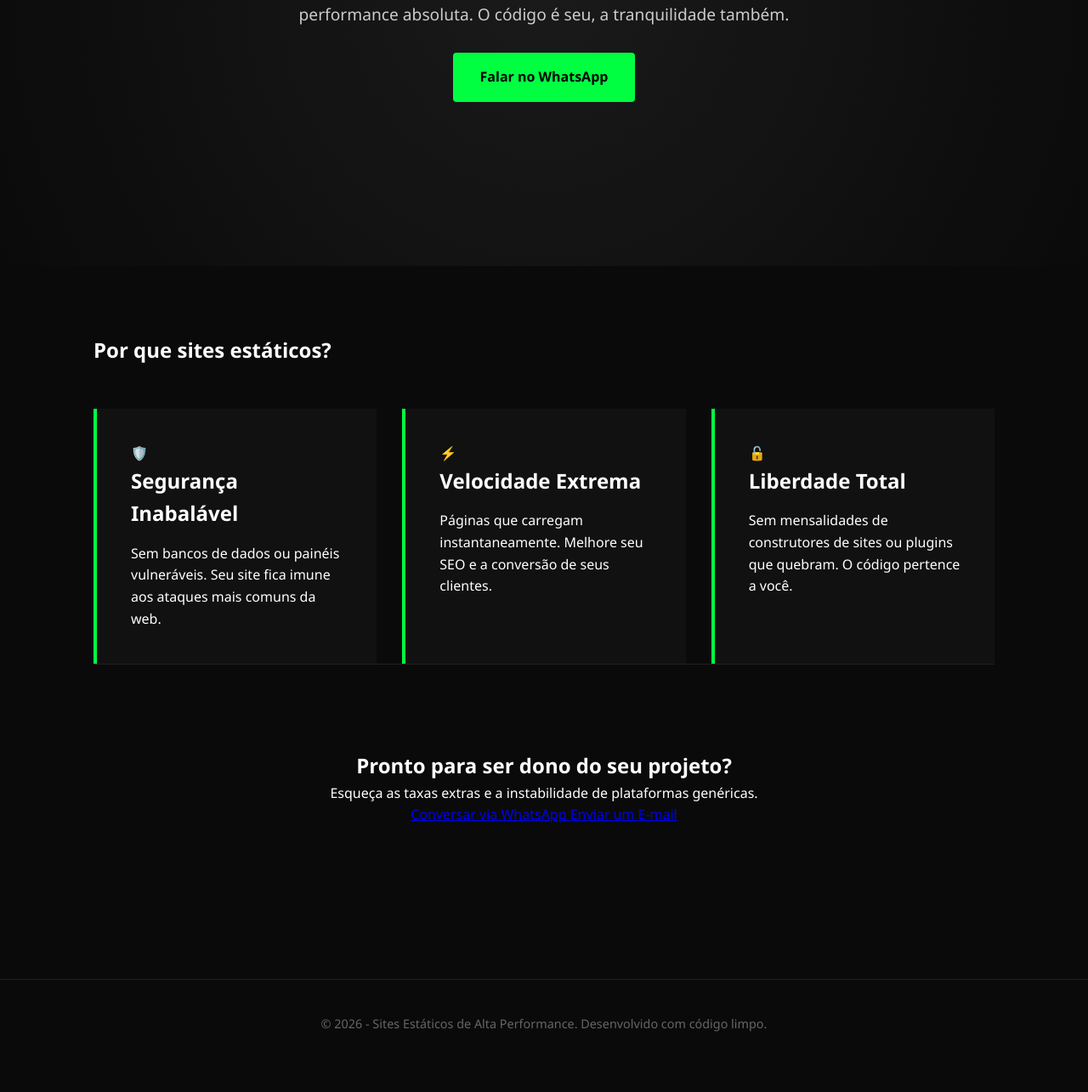
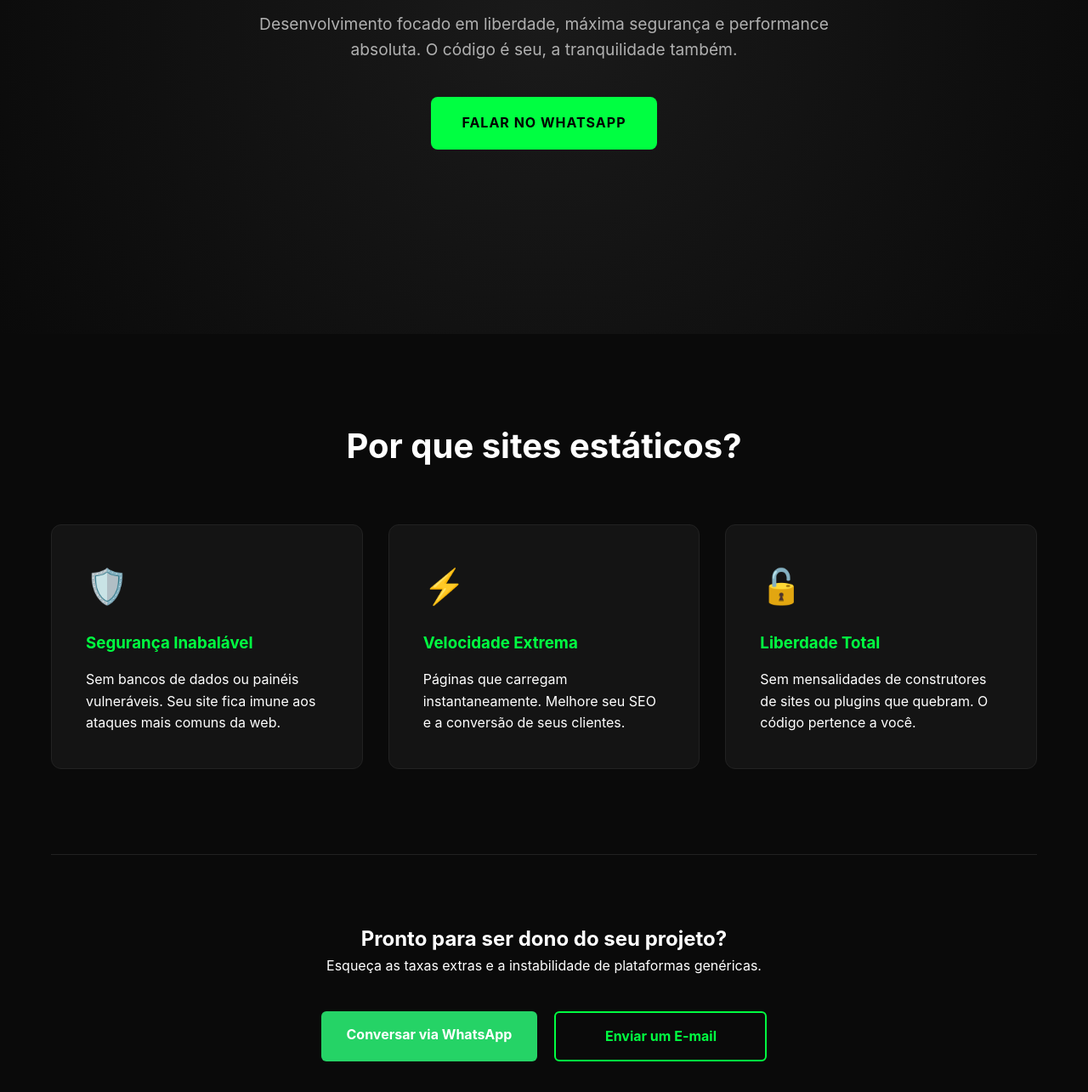
Before and after one commit to jucamposofc/projeto---negocio, a plain HTML site: page index.html in a window 1280 px wide. Shown: the part 327-1612 px from the top of the page at 85% size. Before the commit the page ends 1583 px from the top, so only its background shows below. Drawn offline with Linux system fonts and the light colour scheme.

Commit message:
Update style.css

```diff
--- a/style.css
+++ b/style.css
@@ -1,123 +1,167 @@
-/* Variáveis de Cores e Estilos */
+/* Variáveis do Projeto */
 :root {
-    --primary: #0a0a0a;
-    --accent: #00ff41; /* Verde neon técnico */
-    --text: #ffffff;
-    --gray-dark: #111111;
-    --gray-light: #222222;
-    --transition: 0.3s ease;
+    --bg-color: #0a0a0a;
+    --card-bg: #141414;
+    --accent-color: #00ff41; /* Verde Segurança */
+    --text-primary: #ffffff;
+    --text-secondary: #b0b0b0;
+    --whatsapp-color: #25D366;
+    --transition: all 0.3s ease;
 }
 
-/* Reset Básico */
+/* Reset Geral */
 * {
-    box-sizing: border-box;
     margin: 0;
     padding: 0;
+    box-sizing: border-box;
 }
 
 body {
-    font-family: 'Segoe UI', system-ui, -apple-system, sans-serif;
-    background-color: var(--primary);
-    color: var(--text);
+    font-family: 'Inter', -apple-system, BlinkMacSystemFont, "Segoe UI", Roboto, sans-serif;
+    background-color: var(--bg-color);
+    color: var(--text-primary);
     line-height: 1.6;
-    scroll-behavior: smooth;
+    overflow-x: hidden;
 }
 
-/* Header e Hero Section */
+/* Header / Hero */
 header {
-    height: 80vh;
+    height: 90vh;
     display: flex;
     justify-content: center;
     align-items: center;
     text-align: center;
+    background: radial-gradient(circle at center, #1a1a1a 0%, #0a0a0a 100%);
     padding: 20px;
-    background: radial-gradient(circle at center, #1a1a1a 0%, #0a0a0a 100%);
 }
 
-h1 {
-    font-size: clamp(2rem, 5vw, 3.5rem);
-    margin-bottom: 15px;
+.hero h1 {
+    font-size: clamp(2.5rem, 8vw, 4rem);
+    font-weight: 800;
+    margin-bottom: 20px;
 }
 
-h1 span {
-    color: var(--accent);
+.hero h1 span {
+    color: var(--accent-color);
 }
 
-header p {
+.hero p {
     font-size: 1.2rem;
-    color: #ccc;
-    max-width: 600px;
-    margin: 0 auto 30px;
+    color: var(--text-secondary);
+    max-width: 700px;
+    margin: 0 auto 40px;
 }
 
-/* Layout Geral */
+/* Botões */
+.cta-button {
+    display: inline-block;
+    padding: 18px 36px;
+    background-color: var(--accent-color);
+    color: #000;
+    text-decoration: none;
+    font-weight: bold;
+    border-radius: 8px;
+    transition: var(--transition);
+    text-transform: uppercase;
+    letter-spacing: 1px;
+}
+
+.cta-button:hover {
+    transform: translateY(-3px);
+    box-shadow: 0 10px 20px rgba(0, 255, 65, 0.2);
+}
+
+/* Seções e Grid */
 .container {
-    max-width: 1100px;
+    max-width: 1200px;
     margin: 0 auto;
-    padding: 80px 20px;
+    padding: 100px 20px;
+}
+
+.section-title {
+    text-align: center;
+    font-size: 2.5rem;
+    margin-bottom: 60px;
 }
 
 .grid {
     display: grid;
     grid-template-columns: repeat(auto-fit, minmax(300px, 1fr));
     gap: 30px;
-    margin-top: 50px;
 }
 
-/* Cards de Diferenciais */
 .card {
-    background: var(--gray-dark);
+    background-color: var(--card-bg);
     padding: 40px;
-    border-left: 4px solid var(--accent);
+    border-radius: 12px;
+    border: 1px solid #222;
     transition: var(--transition);
 }
 
 .card:hover {
+    border-color: var(--accent-color);
     transform: translateY(-10px);
-    background: var(--gray-light);
+}
+
+.card .icon {
+    font-size: 2.5rem;
+    margin-bottom: 20px;
 }
 
 .card h3 {
     margin-bottom: 15px;
-    font-size: 1.5rem;
-}
-
-/* Botão CTA */
-.cta-button {
-    display: inline-block;
-    padding: 16px 32px;
-    background-color: var(--accent);
-    color: #000;
-    text-decoration: none;
-    font-weight: bold;
-    border-radius: 4px;
-    transition: var(--transition);
-}
-
-.cta-button:hover {
-    filter: brightness(1.2);
-    box-shadow: 0 0 20px rgba(0, 255, 65, 0.3);
+    color: var(--accent-color);
 }
 
 /* Seção de Contato */
 .contact-section {
     text-align: center;
-    padding: 100px 0;
-    border-top: 1px solid var(--gray-light);
+    margin-top: 100px;
+    padding: 80px 20px;
+    border-top: 1px solid #222;
 }
 
-.email-contact {
-    font-family: monospace;
-    font-size: 1.4rem;
-    color: var(--accent);
-    margin-top: 20px;
+.contact-links {
+    display: flex;
+    flex-wrap: wrap;
+    justify-content: center;
+    gap: 20px;
+    margin-top: 40px;
+}
+
+.contact-btn {
+    text-decoration: none;
+    font-weight: bold;
+    padding: 15px 30px;
+    border-radius: 6px;
+    min-width: 250px;
+    transition: var(--transition);
+}
+
+.contact-btn.whatsapp {
+    background-color: var(--whatsapp-color);
+    color: white;
+}
+
+.contact-btn.email {
+    border: 2px solid var(--accent-color);
+    color: var(--accent-color);
+}
+
+.contact-btn:hover {
+    filter: brightness(1.2);
+    transform: scale(1.05);
 }
 
 /* Rodapé */
 footer {
     text-align: center;
-    padding: 40px;
-    font-size: 0.9rem;
-    color: #666;
-    border-top: 1px solid var(--gray-light);
+    padding: 50px;
+    color: #555;
+    border-top: 1px solid #111;
 }
+
+/* Responsividade */
+@media (max-width: 768px) {
+    .grid { grid-template-columns: 1fr; }
+}
```
